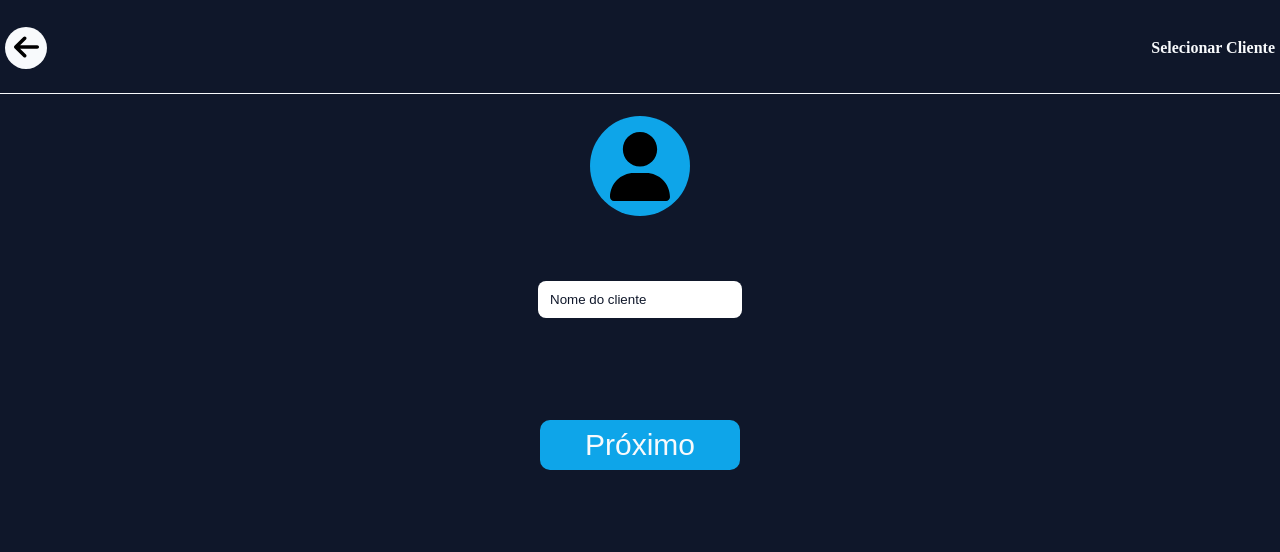
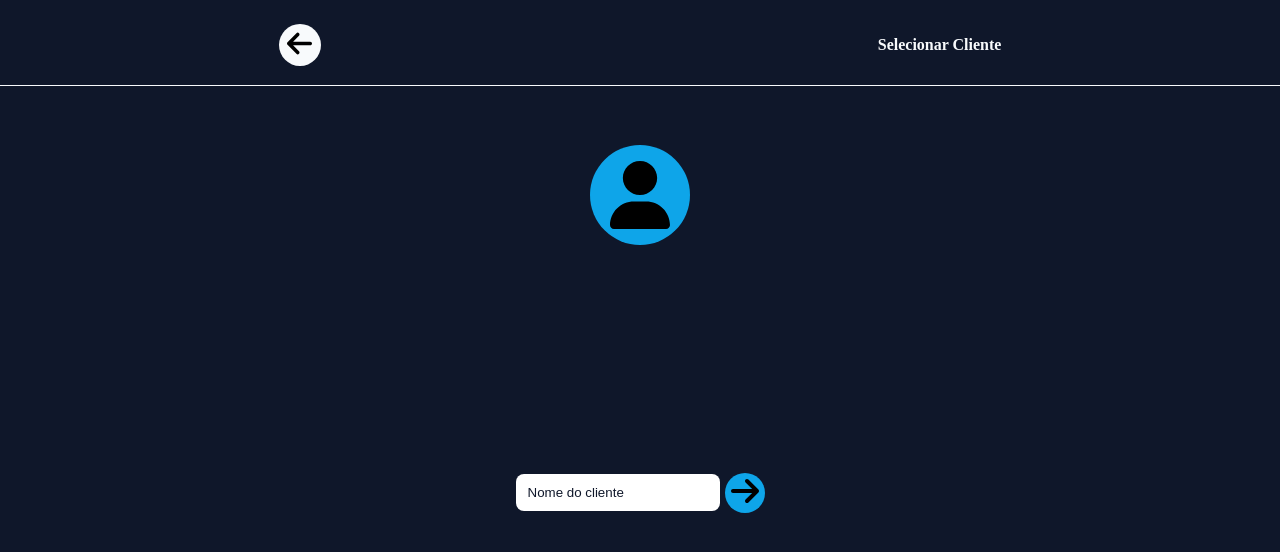
Before and after one commit to brenoalvim/CanteenWeb, a Next.js app: page /Sell in a window 1280 px wide. Shown: the top 552 px of the page. Built offline with nearby package versions, Linux system fonts and the light colour scheme.

Commit message:
new change in defalt design

```diff
--- a/src/components/Header/styles.ts
+++ b/src/components/Header/styles.ts
@@ -2,11 +2,12 @@ import styled from 'styled-components'
 
 export const Div = styled.div`
   border-bottom: 1px solid var(--light-color);
-  justify-content: space-between;
+  justify-content: space-around;
+  color: var(--light-color);
   align-items: center;
   font-weight: bold;
+  padding-top: 5px;
   display: flex;
-  padding: 5px;
   height: 10vh;
   width: 100%;
 
--- a/src/components/Product/Select/index.tsx
+++ b/src/components/Product/Select/index.tsx
@@ -4,8 +4,9 @@ import Header from '../../Header'
 
 export default function SelectProduct() {
   return (
+    <>
+      <Header title="Selecionar Produto" />
       <Div>
-      <Header title="Selecionar Produto" />
         <div className="hr"></div>
         <div className="buttons pattern">
           <div className="button pattern main-button">
@@ -15,5 +16,6 @@ export default function SelectProduct() {
           </div>
         </div>
       </Div>
+    </>
   )
 }
--- a/src/components/Sell/index.tsx
+++ b/src/components/Sell/index.tsx
@@ -4,8 +4,9 @@ import Header from '../Header'
 
 export default function SellClient() {
   return (
+    <>
+      <Header title="Selecionar Cliente" />
       <Div>
-      <Header title="Selecionar Cliente" />
         <div className="icon pattern">
           <img src="icons/user-solid.svg" alt="" />
         </div>
@@ -20,15 +21,21 @@ export default function SellClient() {
           <datalist id="userList">
             <option value="Breno Alvim">Breno Alvim</option>
           </datalist>
+          <a href="/SelectProduct">
+            <button>
+              <img src="icons/arrow-right-solid.svg" alt="" />
+            </button>
+          </a>
         </div>
         <div className="hr"></div>
-      <div className="buttons pattern">
+        {/* <div className="buttons pattern">
         <div className="button pattern main-button">
         <a href="/SelectProduct">
         <button>Próximo</button>
         </a>
         </div>
-      </div>
+      </div> */}
       </Div>
+    </>
   )
 }
--- a/src/components/Sell/styles.ts
+++ b/src/components/Sell/styles.ts
@@ -64,6 +64,17 @@ export const Div = styled.div`
     border: none;
   }
 
+  .inputUser button {
+    border: none;
+    outline: none;
+    cursor: pointer;
+    background-color: var(--brand-color);
+    border-radius: 50%;
+    width: 40px;
+    height: 40px;
+    margin-left: 5px;
+  }
+
   .inputUser input::placeholder {
     color: var(--dark-color);
     padding-left: 10px;
--- a/src/pages/global.ts
+++ b/src/pages/global.ts
@@ -4,31 +4,36 @@ export default createGlobalStyle`
   * {
     scroll-behavior: smooth;
   }
-   body{
+
+  body {
+    background-color: var(--dark-color);
+    padding: 0;
     margin: 0;
-    padding: 0;
-    background-color: var(--dark-color);
   }
+
   .pattern {
-    display: flex;
     justify-content: center;
     align-items: center;
     flex-wrap: wrap;
+    display: flex;
   }
-  .hr{
+
+  .hr {
+    background-color: #00000000;
     width: 100%;
     height: 1px;
-    background-color: #00000000;
   }
-  .border{
+
+  .border {
     border: 1px solid red;
   }
+
   :root {
+    --black-color: #121212;
     --brand-color: #0EA5E9;
+    --light-color: #F8FAFC;
     --dark-color: #0F172A;
     --mid-color: #CBD5E1;
-    --light-color: #F8FAFC;
-    --black-color: #121212;
   }
 
 `
```
Also changed, not shown: public/icons/arrow-right-solid.svg (added). Lines whose indentation alone changed are shown as unchanged.
